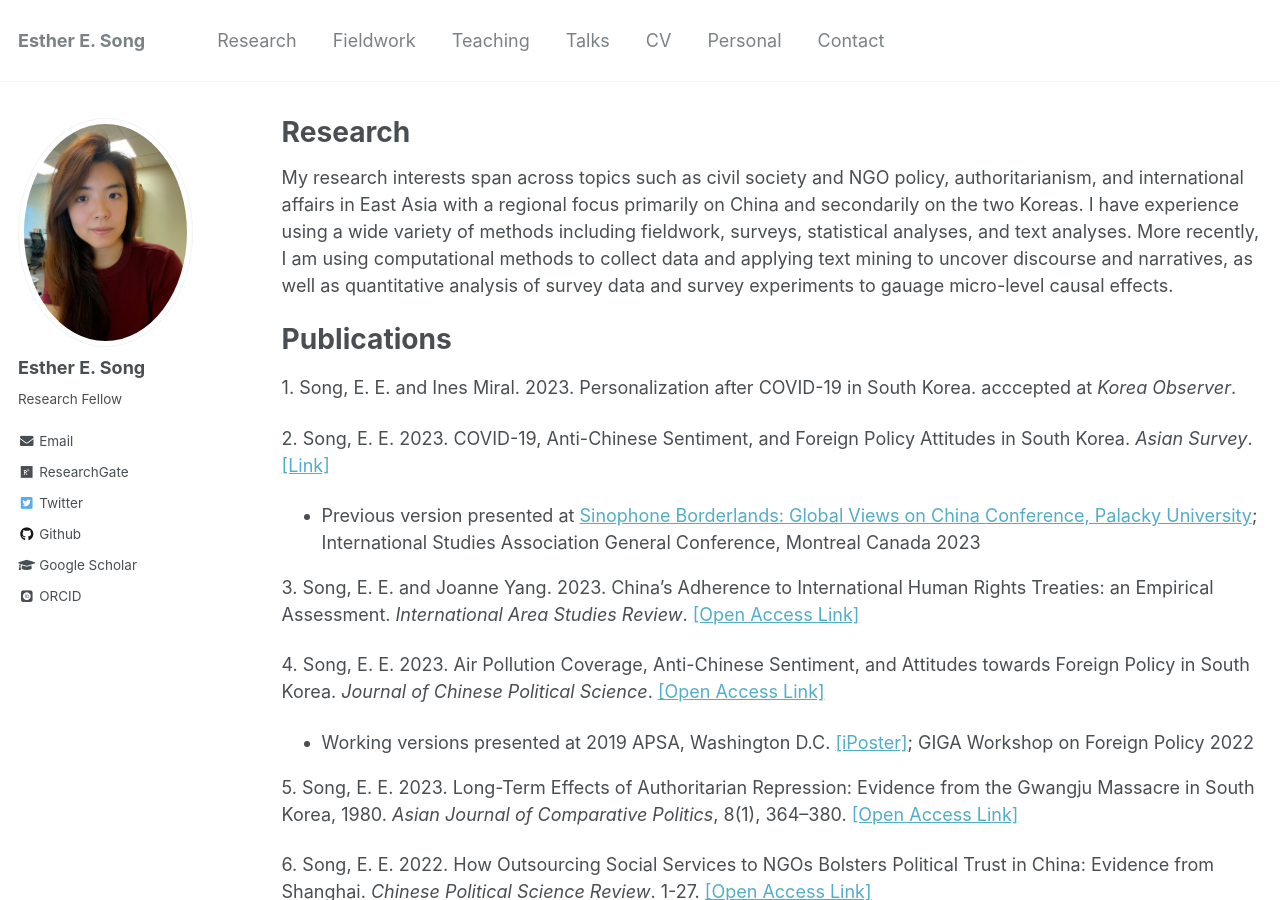
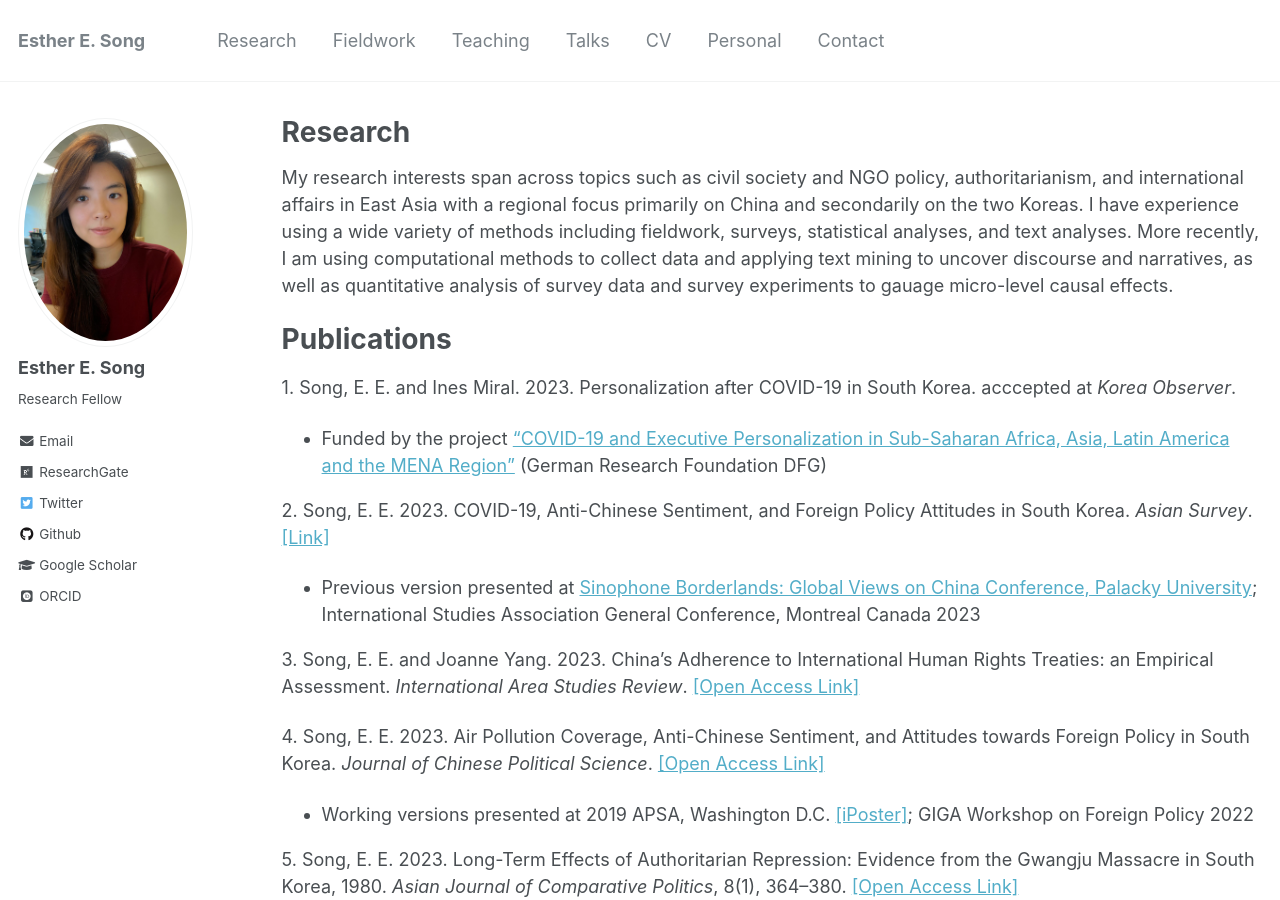
Before and after one commit to ehsong/ehsong.github.io, a Jekyll site: the page built from _pages/research.md, in a window 1280 px wide and 900 px high. Built offline with Jekyll 4.4.1, drawn with Linux system fonts in a browser that asks for light colours; some web fonts are replaced.

Commit message:
Update research.md

```diff
--- a/_pages/research.md
+++ b/_pages/research.md
@@ -12,6 +12,8 @@
 # Publications
 
 1\. Song, E. E. and Ines Miral. 2023. Personalization after COVID-19 in South Korea. acccepted at *Korea Observer*.
+
+  * Funded by the project [“COVID-19 and Executive Personalization in Sub-Saharan Africa, Asia, Latin America and the MENA Region”](https://www.giga-hamburg.de/en/research-and-transfer/projects/covid-19-executive-personalization-sub-saharan-africa-asia-latin-america-mena-region) (German Research Foundation DFG)
 
 2\. Song, E. E. 2023. COVID-19, Anti-Chinese Sentiment, and Foreign Policy Attitudes in South Korea. *Asian Survey*.[[Link]](https://t.co/ulZlIiRwHZ)
   * Previous version presented at [Sinophone Borderlands: Global Views on China Conference, Palacky University](https://sinofon.cz/surveys/); International Studies Association General Conference, Montreal Canada 2023
```
